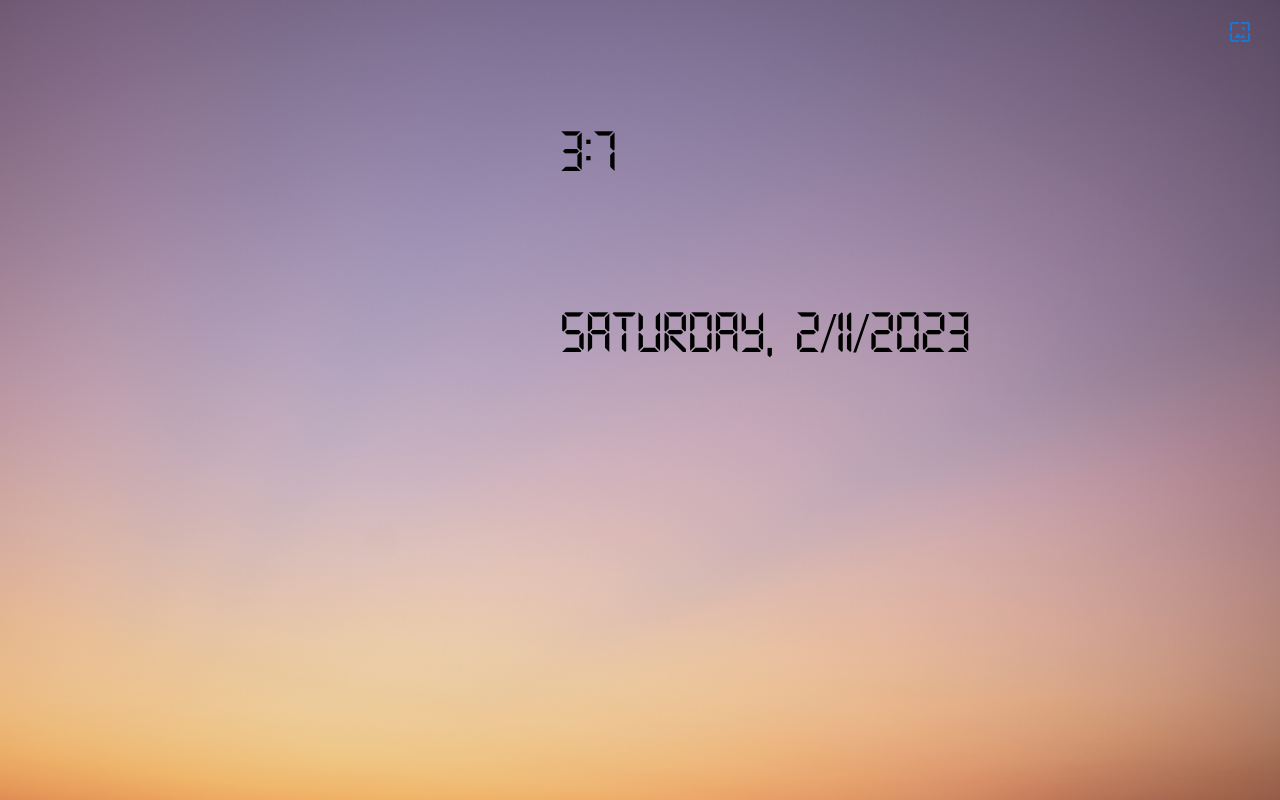
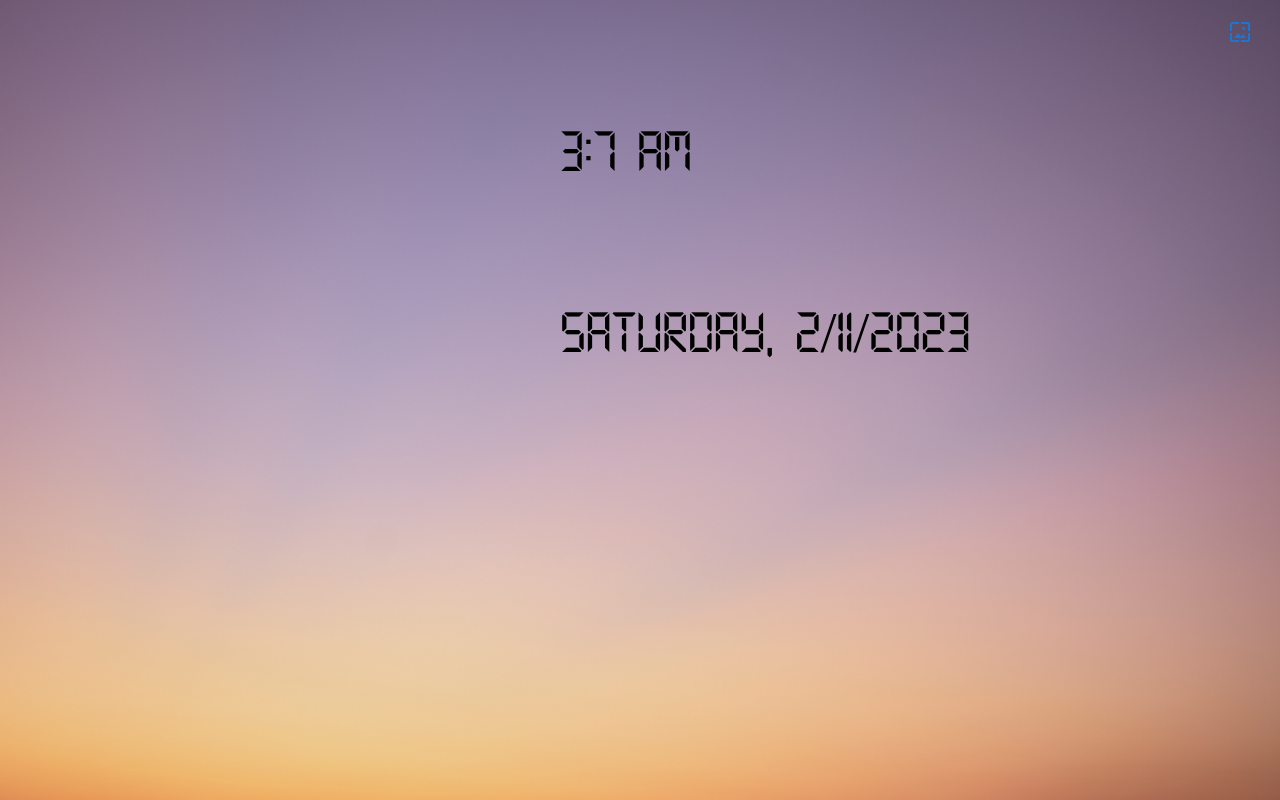
Before and after one commit to ossd-s23/always-on-time, a React (Create React App) app in the folder web-ext/: page / in a window 1280 px wide. Built offline with nearby package versions, Linux system fonts and the light colour scheme.

Commit message:
meridiem

```diff
--- a/web-ext/src/App.js
+++ b/web-ext/src/App.js
@@ -59,7 +59,7 @@ export const DateTime = () => {
             height: '100vh'
           }}>
         <div className="timeBlock">
-            <p className="time"> {(date.getHours() % 12  || 12)}:{date.getMinutes()}</p>
+            <p className="time"> {(date.getHours() % 12  || 12)}:{date.getMinutes()} {date.getHours() >= 12 ? 'PM' : 'AM'}</p>
             <p> {convertDay(date.getDay())}, {date.toLocaleDateString()}</p>
         </div>
         <div className="WallpaperIcon">
```
